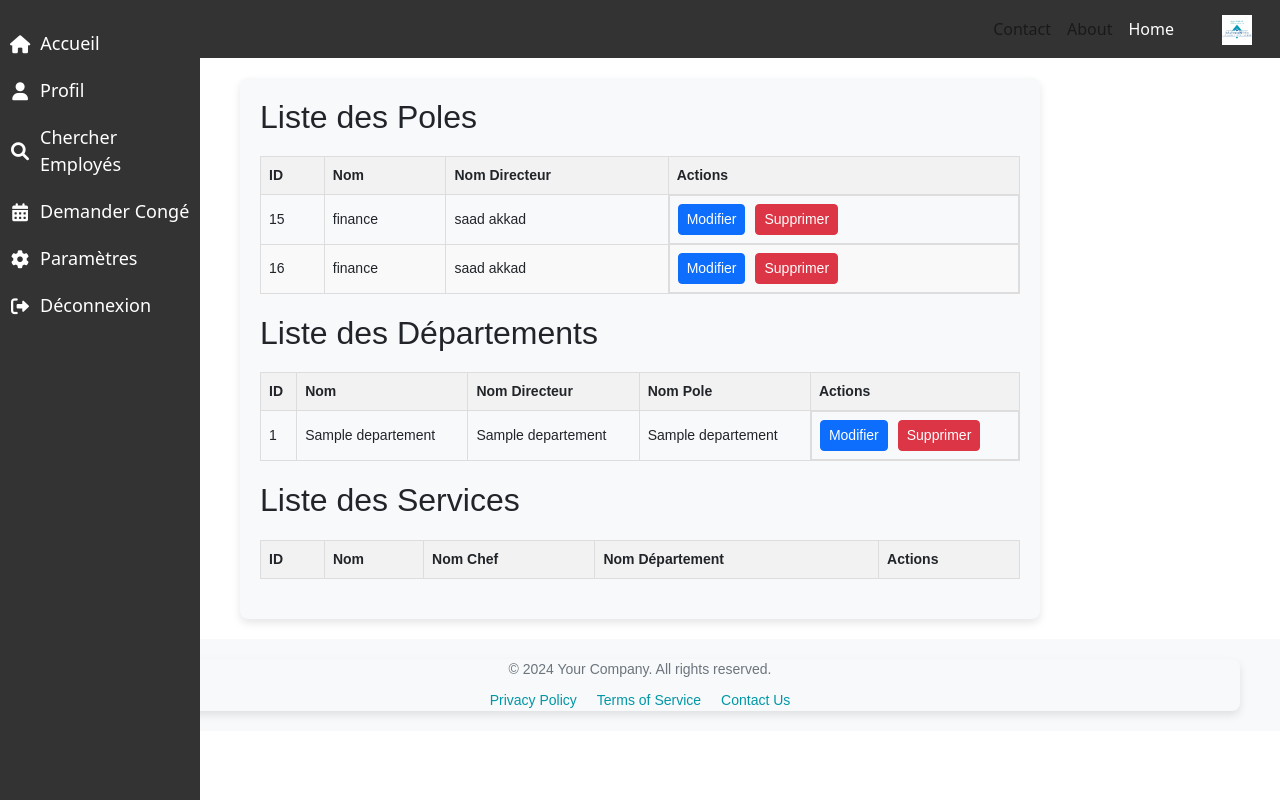
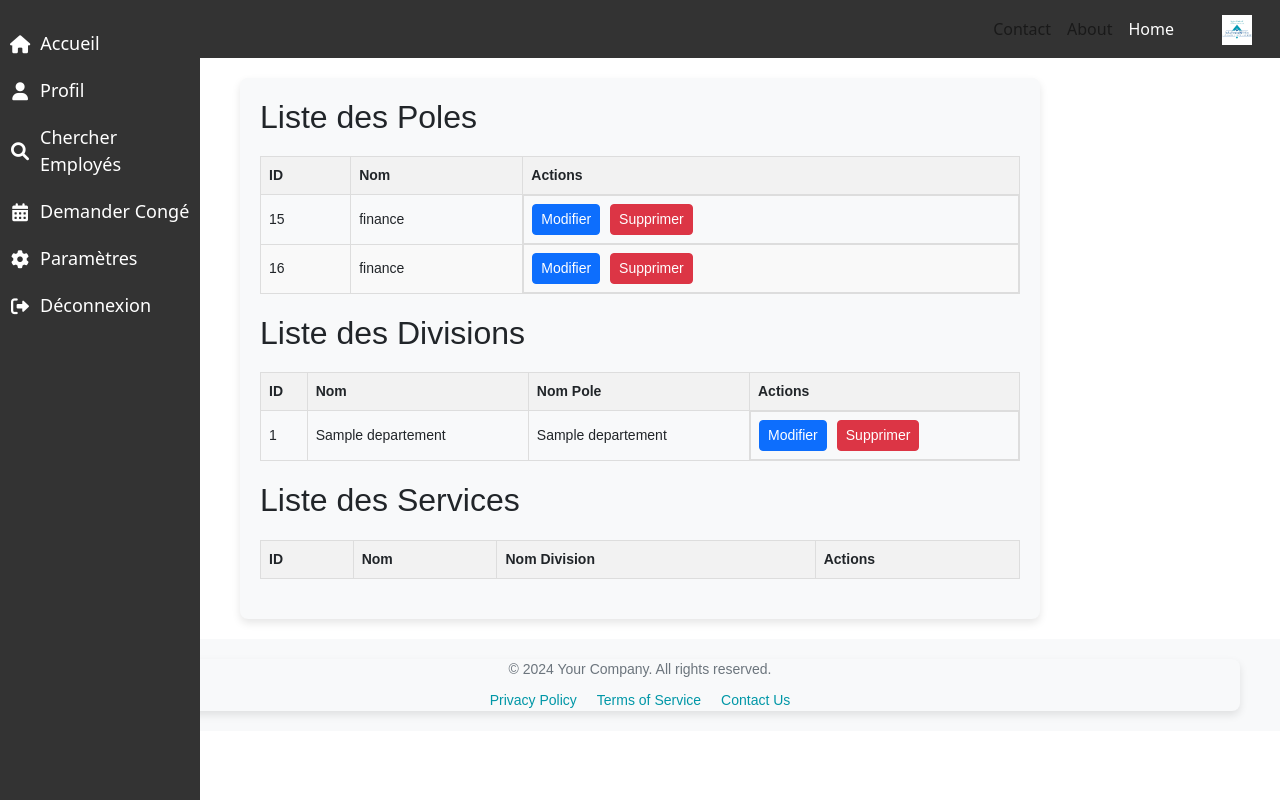
Before and after one commit to Mohcine0619/ministere, a PHP site: page /liste_branche.php in a window 1280 px wide. Run offline with PHP 8.4, Linux system fonts and the light colour scheme; data comes from the database, SQL or seed files in the repository; tables that the repository leaves empty or names only in its code hold one stand-in row (values such as "Sample post"); lists and menus that the app fills with data are empty; some libraries are stand-ins or nearby versions.

Commit message:
division name fixed

```diff
--- a/Modification/liste_branche.php
+++ b/Modification/liste_branche.php
@@ -7,7 +7,7 @@
 
 // Fetch poles from the database
 $poles = [];
-$result = $conn->query("SELECT id, nom, nom_directeur FROM poles");
+$result = $conn->query("SELECT id, nom FROM poles");
 if ($result) {
     while ($row = $result->fetch_assoc()) {
         $poles[] = $row;
@@ -17,7 +17,7 @@
 
 // Fetch departments from the database
 $departments = [];
-$result = $conn->query("SELECT id, nom, nom_directeur, nom_pole FROM departement");
+$result = $conn->query("SELECT id, nom, nom_pole FROM departement");
 if ($result) {
     while ($row = $result->fetch_assoc()) {
         $departments[] = $row;
@@ -27,7 +27,7 @@
 
 // Fetch services from the database
 $services = [];
-$result = $conn->query("SELECT services.id, services.nom, services.nom_chef, departement.nom AS nom_departement FROM services JOIN departement ON services.id_departement = departement.id");
+$result = $conn->query("SELECT services.id, services.nom, departement.nom AS nom_departement FROM services JOIN departement ON services.id_departement = departement.id");
 if ($result) {
     while ($row = $result->fetch_assoc()) {
         $services[] = $row;
@@ -122,7 +122,6 @@
             <tr>
                 <th>ID</th>
                 <th>Nom</th>
-                <th>Nom Directeur</th>
                 <th>Actions</th>
             </tr>
         </thead>
@@ -131,7 +130,6 @@
                 <tr>
                     <td><?php echo htmlspecialchars($pole['id']); ?></td>
                     <td><?php echo htmlspecialchars($pole['nom']); ?></td>
-                    <td><?php echo htmlspecialchars($pole['nom_directeur']); ?></td>
                     <td class="action-buttons">
                         <button class="btn btn-primary btn-sm" data-toggle="modal" data-target="#modifyModal" data-id="<?php echo $pole['id']; ?>" data-type="pole">Modifier</button>
                         <button class="btn btn-danger btn-sm" data-toggle="modal" data-target="#deleteModal" data-id="<?php echo $pole['id']; ?>" data-type="pole">Supprimer</button>
@@ -141,13 +139,12 @@
         </tbody>
     </table>
 
-    <h2>Liste des Départements</h2>
+    <h2>Liste des Divisions</h2>
     <table>
         <thead>
             <tr>
                 <th>ID</th>
                 <th>Nom</th>
-                <th>Nom Directeur</th>
                 <th>Nom Pole</th>
                 <th>Actions</th>
             </tr>
@@ -157,7 +154,6 @@
                 <tr>
                     <td><?php echo htmlspecialchars($department['id']); ?></td>
                     <td><?php echo htmlspecialchars($department['nom']); ?></td>
-                    <td><?php echo htmlspecialchars($department['nom_directeur']); ?></td>
                     <td><?php echo htmlspecialchars($department['nom_pole']); ?></td>
                     <td class="action-buttons">
                         <button class="btn btn-primary btn-sm" data-toggle="modal" data-target="#modifyModal" data-id="<?php echo $department['id']; ?>" data-type="department">Modifier</button>
@@ -173,8 +169,7 @@
         <tr>
             <th>ID</th>
             <th>Nom</th>
-            <th>Nom Chef</th>
-            <th>Nom Département</th>
+            <th>Nom Division</th>
             <th>Actions</th>
         </tr>
     </thead>
@@ -183,7 +178,6 @@
             <tr>
                 <td><?php echo htmlspecialchars($service['id']); ?></td>
                 <td><?php echo htmlspecialchars($service['nom']); ?></td>
-                <td><?php echo htmlspecialchars($service['nom_chef']); ?></td>
                 <td><?php echo htmlspecialchars($service['nom_departement']); ?></td>
                 <td class="action-buttons">
                     <button class="btn btn-primary btn-sm" data-toggle="modal" data-target="#modifyModal" data-id="<?php echo $service['id']; ?>" data-type="service">Modifier</button>
@@ -213,17 +207,6 @@
                         <label for="modify-nom">Nom:</label>
                         <input type="text" class="form-control" id="modify-nom" name="nom" required>
                     </div>
-                    <div class="form-group">
-    <label for="modify-nom-directeur">Nom Directeur:</label>
-    <select class="form-control" id="modify-nom-directeur" name="nom_directeur">
-        <option value="">Aucun</option> <!-- Default option for no director -->
-        <?php foreach ($directors as $director): ?>
-            <option value="<?php echo htmlspecialchars($director['fullName']); ?>" <?php echo $director['fullName'] === null ? 'selected' : ''; ?>>
-                <?php echo htmlspecialchars($director['fullName']) ?: 'Aucun'; ?>
-            </option>
-        <?php endforeach; ?>
-    </select>
-</div>
                     <div class="form-group" id="modify-nom-pole-group">
                         <label for="modify-nom-pole">Nom Pole:</label>
                         <select class="form-control" id="modify-nom-pole" name="nom_pole">
@@ -233,21 +216,13 @@
                         </select>
                     </div>
                     <div class="form-group" id="modify-id-departement-group">
-                        <label for="modify-id-departement">Nom Département:</label>
+                        <label for="modify-id-departement">Nom Division:</label>
                         <select class="form-control" id="modify-id-departement" name="id_departement">
                             <?php foreach ($departments as $department): ?>
                                 <option value="<?php echo $department['id']; ?>"><?php echo htmlspecialchars($department['nom']); ?></option>
                             <?php endforeach; ?>
                         </select>
                     </div>
-                    <div class="form-group" id="modify-nom-chef-group">
-    <label for="modify-nom-chef">Nom Chef:</label>
-    <select class="form-control" id="modify-nom-chef" name="nom_chef">
-        <?php foreach ($chefs as $chef): ?>
-            <option value="<?php echo htmlspecialchars($chef['fullName']); ?>"><?php echo htmlspecialchars($chef['fullName']); ?></option>
-        <?php endforeach; ?>
-    </select>
-</div>
                     <button type="submit" class="btn btn-primary">Sauvegarder les modifications</button>
                 </form>
             </div>
@@ -266,7 +241,7 @@
                 </button>
             </div>
             <div class="modal-body">
-                Êtes-vous sr de vouloir supprimer cette entrée?
+                Êtes-vous sûr de vouloir supprimer cette entrée?
             </div>
             <div class="modal-footer">
                 <form id="deleteForm" method="POST" action="deleteEntry.php">
@@ -320,8 +295,8 @@
             error: function() {
                 showMessage('danger', 'An error occurred while deleting the entry.');
             }
-                    });
         });
+    });
 
     $('#modifyModal').on('show.bs.modal', function (event) {
         var button = $(event.relatedTarget);
@@ -341,12 +316,9 @@
                 modal.find('#modify-nom').val(entry.nom);
 
                 if (type === 'service') {
-                    modal.find('#modify-nom-chef-group').show();
-                    modal.find('#modify-nom-chef').val(entry.nom_chef);
                     modal.find('#modify-id-departement-group').show();
                     modal.find('#modify-id-departement').val(entry.id_departement);
                 } else {
-                    modal.find('#modify-nom-chef-group').hide();
                     modal.find('#modify-id-departement-group').hide();
                 }
 
```
